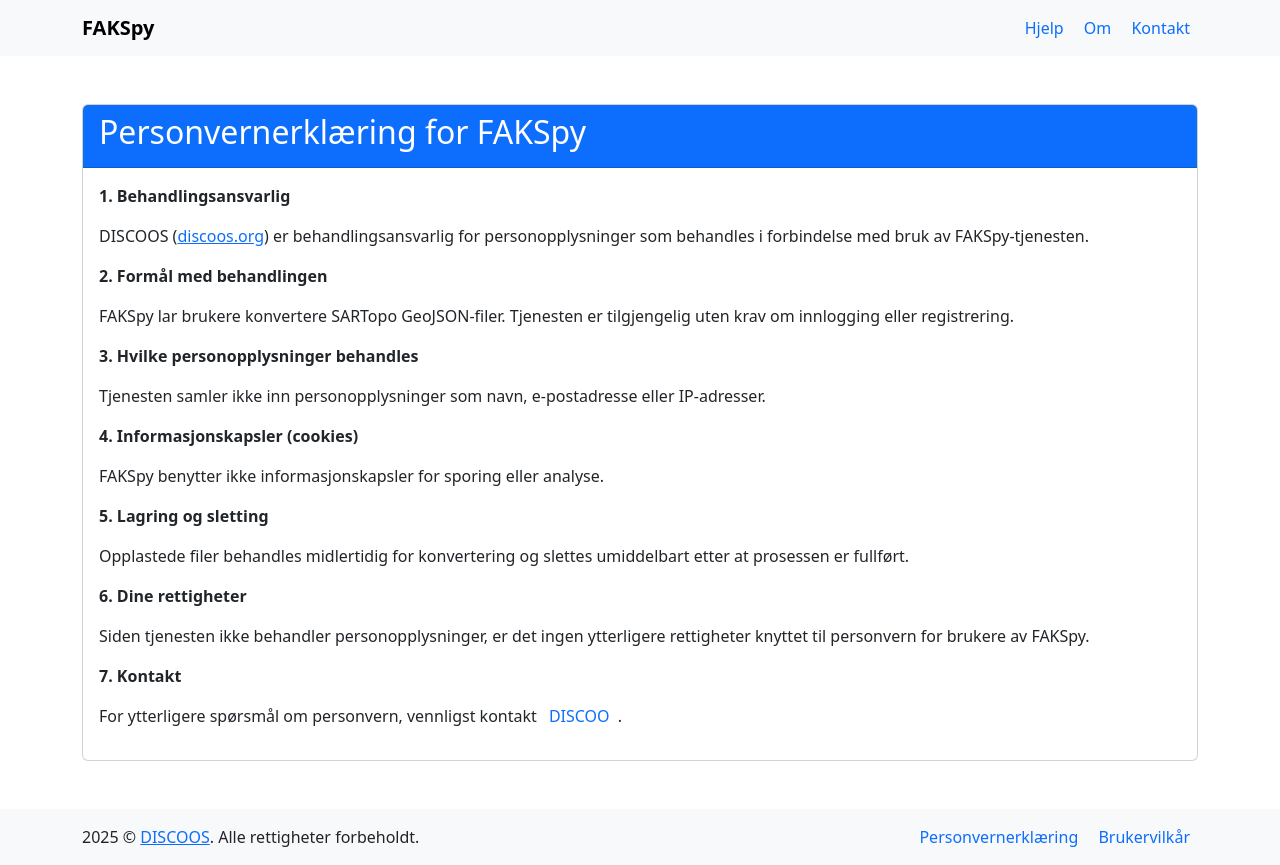
After one commit to kengu/fakspy, a Flask app: page /privacy in a window 1280 px wide. The commit adds this page. Run offline with Flask 3, Linux system fonts and the light colour scheme.

Commit message:
Added privacy policy

```diff
--- a/main.py
+++ b/main.py
@@ -33,8 +33,12 @@ def about():
     return render_template('about.html')
 
 @app.route('/help')
-def help_page():
+def help():
     return render_template('help.html')
+
+@app.route('/privacy')
+def privacy():
+    return render_template('privacy.html')
 
 @app.route('/process', methods=['POST'])
 def process():
--- a/templates/base.html
+++ b/templates/base.html
@@ -41,7 +41,7 @@
 
             <!-- Right Links -->
             <div>
-                <a href="#" class="text-decoration-none mx-2">Personvernerklæring</a>
+                <a href="privacy" class="text-decoration-none mx-2">Personvernerklæring</a>
                 <a href="#" class="text-decoration-none mx-2">Brukervilkår</a>
             </div>
         </div>
--- a/templates/help.html
+++ b/templates/help.html
@@ -1,4 +1,4 @@
-<!-- index.html -->
+<!-- help.html -->
 {% extends "base.html" %}
 
 {% block content %}
--- /dev/null
+++ b/templates/privacy.html
@@ -0,0 +1,54 @@
+<!-- privacy.html -->
+{% extends "base.html" %}
+
+{% block content %}
+
+<div class="container my-5">
+    <div class="card">
+        <div class="card-header bg-primary text-white">
+            <h2>Personvernerklæring for FAKSpy</h2>
+        </div>
+        <div class="card-body">
+            <strong><p>1. Behandlingsansvarlig</p></strong>
+            <p>
+                DISCOOS (<a href="https://discoos.org" target="_blank" rel="noopener">discoos.org</a>) er
+                behandlingsansvarlig for personopplysninger som behandles i forbindelse med bruk av FAKSpy-tjenesten.
+            </p>
+
+            <strong><p>2. Formål med behandlingen</p></strong>
+            <p>
+                FAKSpy lar brukere konvertere SARTopo GeoJSON-filer. Tjenesten er tilgjengelig uten krav om
+                innlogging eller registrering.
+            </p>
+
+                <strong><p>3. Hvilke personopplysninger behandles</p></strong>
+            <p>
+                Tjenesten samler ikke inn personopplysninger som navn, e-postadresse eller IP-adresser.
+            </p>
+
+            <strong><p>4. Informasjonskapsler (cookies)</p></strong>
+            <p>
+                FAKSpy benytter ikke informasjonskapsler for sporing eller analyse.
+            </p>
+
+            <strong><p>5. Lagring og sletting</p></strong>
+            <p>
+                Opplastede filer behandles midlertidig for konvertering og slettes umiddelbart etter at prosessen er fullført.
+            </p>
+
+            <strong><p>6. Dine rettigheter</p></strong>
+            <p>
+                Siden tjenesten ikke behandler personopplysninger, er det ingen ytterligere rettigheter knyttet til
+                personvern for brukere av FAKSpy.
+            </p>
+
+            <strong><p>7. Kontakt</p></strong>
+            <p>
+                For ytterligere spørsmål om personvern, vennligst
+                kontakt <a href="mailto:support@discoos.org" class="text-decoration-none mx-2" target="_blank">DISCOO</a>.
+            </p>
+        </div>
+    </div>
+</div>
+
+{% endblock %}
```
